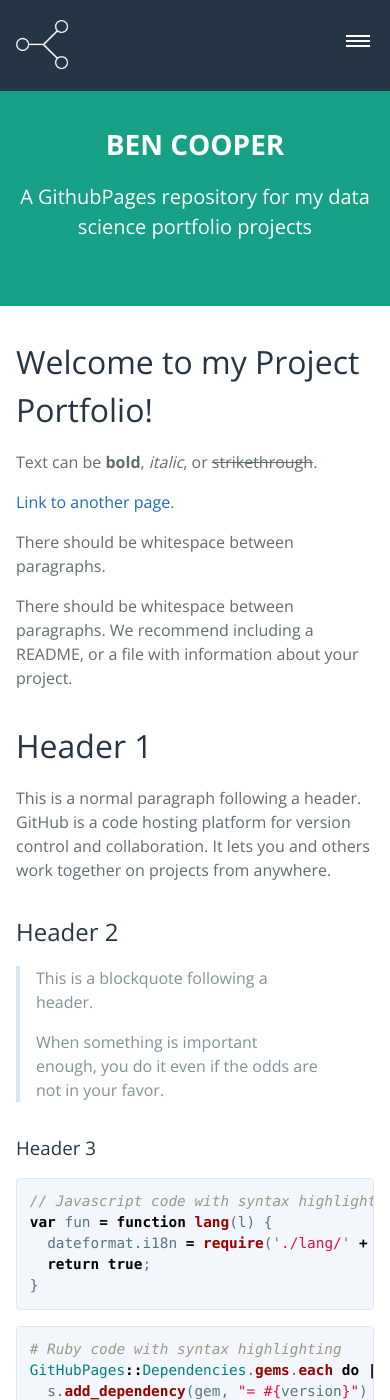
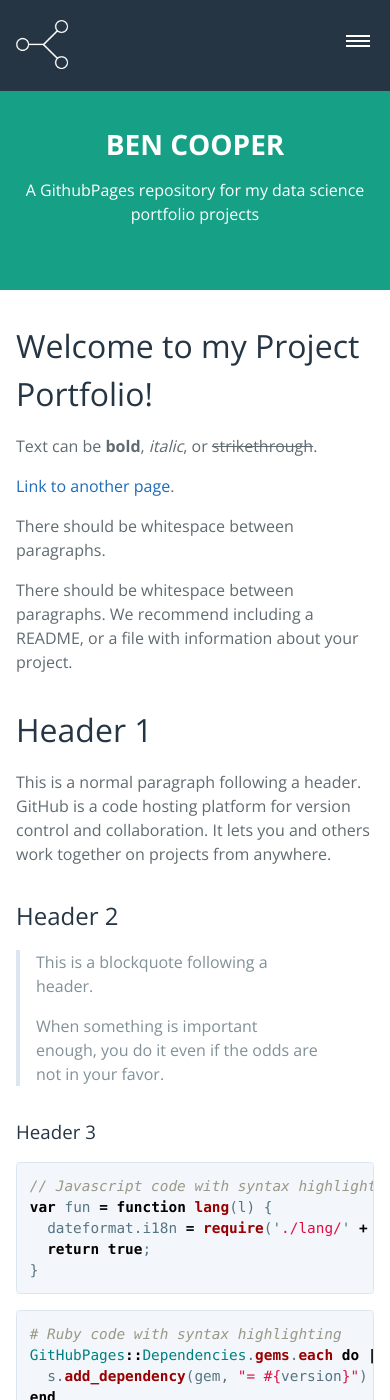
Before and after one commit to benjamin-j-cooper/benjamin-j-cooper.github.io, a Jekyll site: the page built from docs/index.md, in a window 390 px wide and 1400 px high. Built offline with Jekyll 4.4.1, drawn with Linux system fonts in a browser that asks for light colours.

Commit message:
troubleshooting mobile compatability

```diff
--- a/docs/_layouts/default.html
+++ b/docs/_layouts/default.html
@@ -17,7 +17,7 @@
     <div class="page-header" role="banner">
       <!-- <img class="masthead-avatar mb-5" src="assets/images/bjc-logo3-nb-light.png" alt="..." /> -->
       <h1 class="project-name">{{ page.title | default: site.title | default: site.github.repository_name }}</h1>
-      <h2 class="project-tagline static" style="font-size:20px;">{{ page.description | default: site.description | default: site.github.project_tagline }}</h2>
+      <h2 class="project-tagline">{{ page.description | default: site.description | default: site.github.project_tagline }}</h2>
       {% if site.github.is_project_page %}
         <a href="{{ site.github.repository_url }}" class="btn">View on GitHub</a>
       {% endif %}
@@ -28,7 +28,7 @@
 
     </div>
 
-    <main id="content" class="main-content static" role="main">
+    <main id="content" class="main-content" role="main">
       {{ content }}
 
       <footer class="site-footer">
--- a/docs/_sass/jekyll-theme-cayman.scss
+++ b/docs/_sass/jekyll-theme-cayman.scss
@@ -167,6 +167,7 @@ a {
 
 .main-content {
   word-wrap: break-word;
+  overflow-x: hidden;
 
   :first-child {
     margin-top: 0;
```
